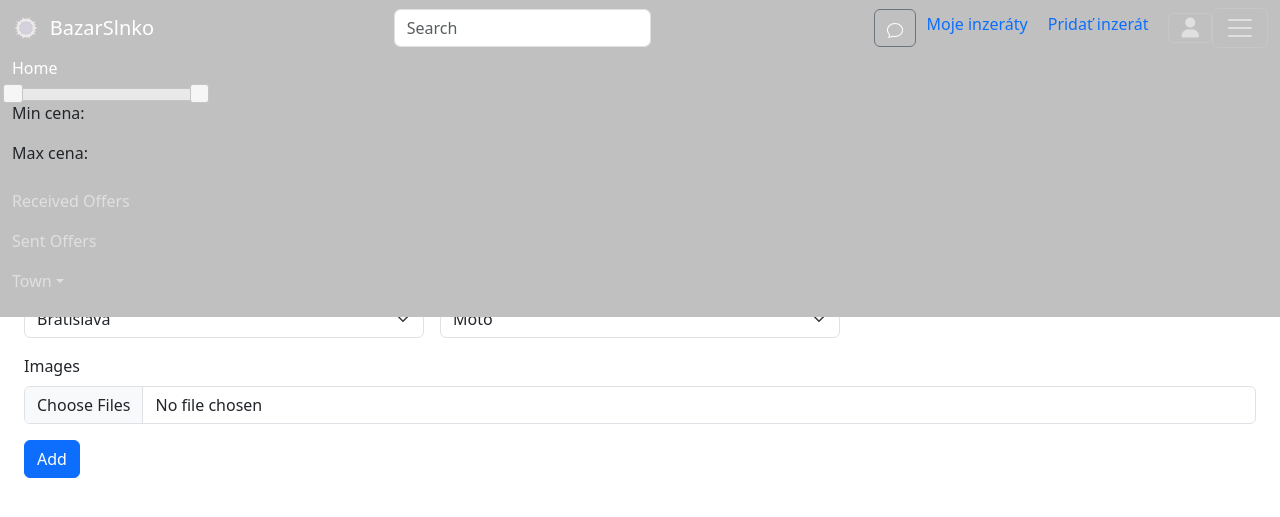
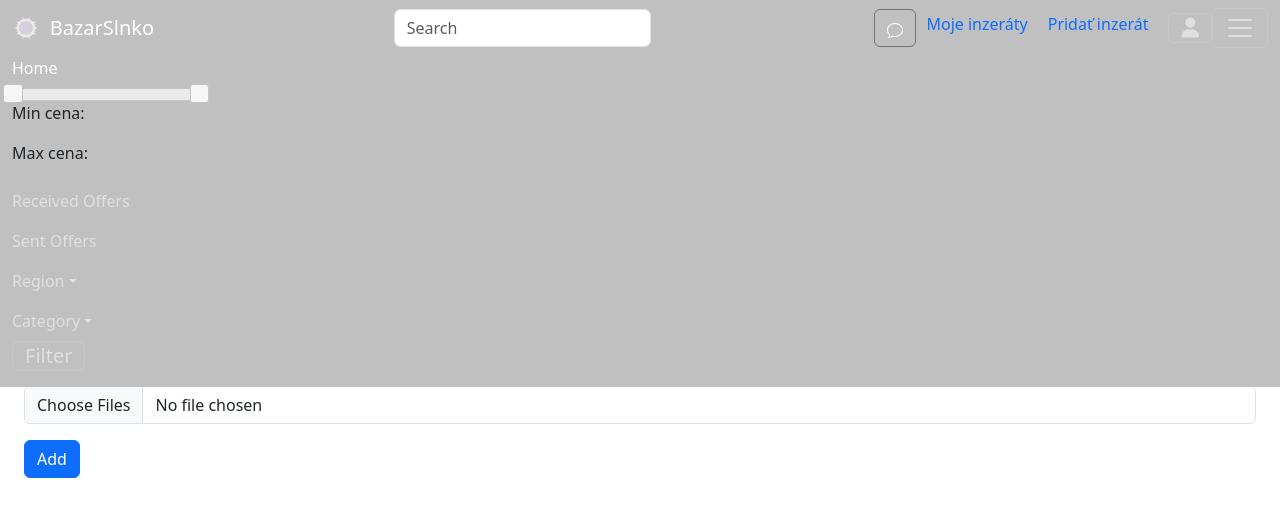
Before and after one commit to ApetitoNatierka/Semestralna_praca_VAII, a Laravel app: page /new_product in a window 1280 px wide, after a click that opens the changed part. Shown: the top 517 px of the page. Run offline with Laravel 10, Linux system fonts and the light colour scheme; parts of the project's set-up code (start-up, migrations or seed data) failed here and were passed over; some libraries are stand-ins or nearby versions.

Commit message:
filtrovanie poocou category

```diff
--- a/app/Http/Controllers/ProductController.php
+++ b/app/Http/Controllers/ProductController.php
@@ -169,9 +169,14 @@
         $productsQuery = Products::query();
 
         $selectedRegions = $request->input('regions', []);
+        $selectedCategories = $request->input('categories', []);
 
         if (!empty($selectedRegions)) {
             $productsQuery->whereIn('kraj', $selectedRegions);
+        }
+
+        if (!empty($selectedCategories)) {
+            $productsQuery->whereIn('category', $selectedCategories);
         }
 
         if ($searchTerm) {
--- a/public/js/filter_by_region.js
+++ b/public/js/filter_by_region.js
@@ -7,6 +7,11 @@
             return $(this).closest('.dropdown-item').data('region');
         }).get();
 
+        var selectedCategories = $('.dropdown-item input[type="checkbox"]:checked').map(function () {
+            return $(this).closest('.dropdown-item').data('category');
+        }).get();
+
+
         $.ajax({
             url: '/load_more_products',
             method: 'GET',
@@ -14,10 +19,11 @@
                 min_price: $('#min-price').text(),
                 max_price: $('#max-price').text(),
                 search: $('input[name="search"]').val(),
-                regions: selectedRegions
+                regions: selectedRegions,
+                categories: selectedCategories,
             },
             success: function (response) {
-                console.log(response);
+                console.log(selectedCategories);
                 if (response && response.trim() !== '') {
                     $('#products-container').replaceWith(response);
                 }
--- a/public/js/slider.js
+++ b/public/js/slider.js
@@ -20,6 +20,10 @@
         return $(this).closest('.dropdown-item').data('region');
     }).get();
 
+    var selectedCategories = $('.dropdown-item input[type="checkbox"]:checked').map(function () {
+        return $(this).closest('.dropdown-item').data('category');
+    }).get();
+
     $.ajax({
         url: '/load_more_products',
         method: 'GET',
@@ -27,7 +31,8 @@
             min_price: minPrice,
             max_price: maxPrice,
             search: searchQuery,
-            regions: selectedRegions
+            regions: selectedRegions,
+            categories: selectedCategories,
         },
         success: function(response) {
             console.log(response);
--- a/resources/views/layouts/layout_navig.blade.php
+++ b/resources/views/layouts/layout_navig.blade.php
@@ -102,9 +102,9 @@
                 <li>
                 </li>
                 <li class="nav-item dropdown">
-                    <a class="nav-link dropdown-toggle" href="#" data-bs-toggle="dropdown" aria-expanded="false">Town</a>
+                    <a class="nav-link dropdown-toggle" href="#" data-bs-toggle="dropdown" aria-expanded="false">Region</a>
                     <ul class="dropdown-menu">
-                        <li><h6 class="dropdown-header">ZÁPAD</h6></li>
+                        <li><h6 class="dropdown-header">WEST</h6></li>
                         <li>
                             <a id="bratislavaDropdownItem" class="dropdown-item" data-toggle="no-dropdown" data-region="Bratislava">
                                 Bratislava
@@ -137,7 +137,7 @@
                                 </label>
                             </a>
                         </li>
-                        <li><h6 class="dropdown-header">STRED</h6></li>
+                        <li><h6 class="dropdown-header">MIDDLE</h6></li>
                         <li>
                             <a id="zilinaDropdownItem" class="dropdown-item" data-toggle="no-dropdown" data-region="Žilina">
                                 Žilina
@@ -154,7 +154,7 @@
                                 </label>
                             </a>
                         </li>
-                        <li><h6 class="dropdown-header">VÝCHOD</h6></li>
+                        <li><h6 class="dropdown-header">EAST</h6></li>
                         <li>
                             <a id="presovDropdownItem" class="dropdown-item" data-toggle="no-dropdown" data-region="Prešov">
                                 Prešov
@@ -171,10 +171,40 @@
                                 </label>
                             </a>
                         </li>
-                        <li class="d-flex justify-content-center">
-                            <button class="btn btn-primary apply-filter-btn">Apply</button>
+                    </ul>
+                </li>
+                <li class="nav-item dropdown">
+                    <a class="nav-link dropdown-toggle" href="#" data-bs-toggle="dropdown" aria-expanded="false">Category</a>
+                    <ul class="dropdown-menu">
+                        <li><h6 class="dropdown-header">CATEGORIES</h6></li>
+                        <li>
+                            <a id="motoDropdownItem" class="dropdown-item" data-toggle="no-dropdown" data-category="Moto">
+                                Moto
+                                <label class="form-check-label float-end">
+                                    <input class="form-check-input slider" type="checkbox">
+                                </label>
+                            </a>
+                        </li>
+                        <li>
+                            <a id="animalDropdownItem" class="dropdown-item" data-toggle="no-dropdown" data-category="Animal">
+                                Animal
+                                <label class="form-check-label float-end">
+                                    <input class="form-check-input slider" type="checkbox">
+                                </label>
+                            </a>
+                        </li>
+                        <li>
+                            <a id="sportDropdownItem" class="dropdown-item" data-toggle="no-dropdown" data-category="Sport">
+                                Sport
+                                <label class="form-check-label float-end">
+                                    <input class="form-check-input slider" type="checkbox">
+                                </label>
+                            </a>
                         </li>
                     </ul>
+                </li>
+                <li class="nav-item dropdown">
+                    <button class="navbar-toggler btn btn-primary apply-filter-btn">Filter</button>
                 </li>
             </ul>
         </div>
--- a/resources/views/new_product.blade.php
+++ b/resources/views/new_product.blade.php
@@ -24,6 +24,11 @@
                 <option selected>Bratislava</option>
                 <option>Žilina</option>
                 <option>Trnava</option>
+                <option>Trenčín</option>
+                <option>Banská Bystrica</option>
+                <option>Prešov</option>
+                <option>Košice</option>
+                <option>Nitra</option>
             </select>
         </div>
     <div class="col-md-4">
```
Also changed, not shown: public/js/infinite_scroll.js (+7 -2 lines).
